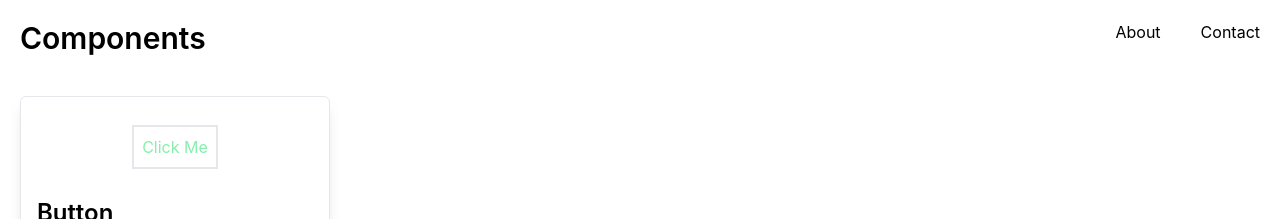
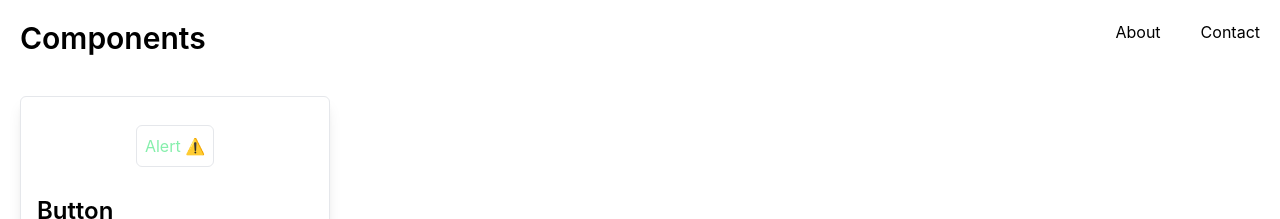
Before and after one commit to radzhiv25/Components, a React (Create React App) app: page / in a window 1280 px wide. Shown: the top 219 px of the page. Built offline with nearby package versions, Linux system fonts and the light colour scheme.

Commit message:
Minor changes in the button

```diff
--- a/src/components/button.js
+++ b/src/components/button.js
@@ -1,7 +1,7 @@
 export const Button = () => {
     return(
         <div className="btn mx-auto my-5">
-            <button className="p-2 text-green-300 border-2 hover:rounded-md hover:scale-105 hover:font-bold">Click Me</button>
+            <button className="p-2 text-green-300 border rounded-md hover:scale-105 hover:font-bold hover:bg-red-500 hover:text-white" onClick={() => alert("Alert")}>Alert ⚠️</button>
         </div>
     )
 }
```
